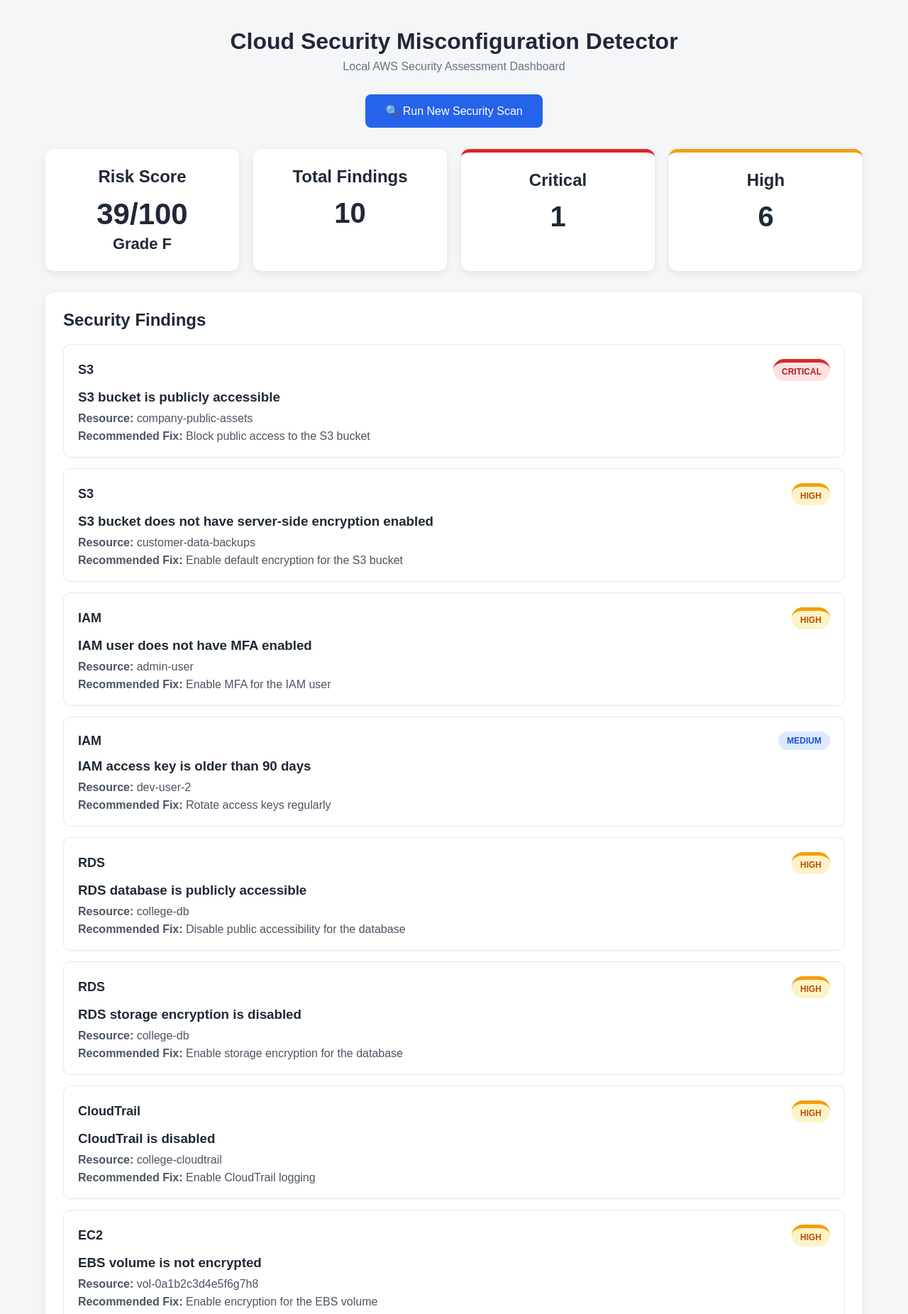
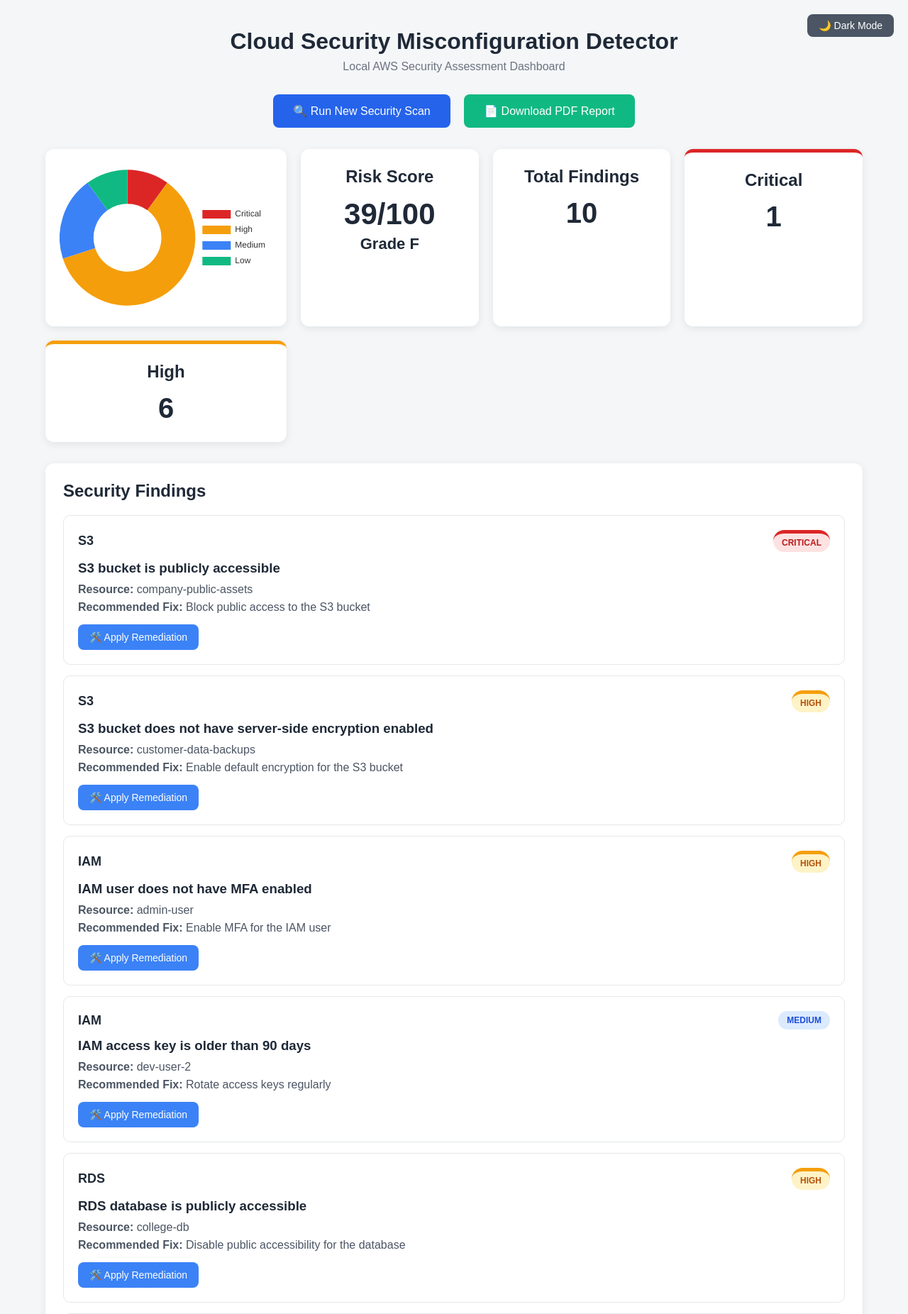
Before and after one commit to parth4494871/cloud-misconfiguration, a Flask app: page / in a window 1280 px wide. Shown: the top 1852 px of the page at 71% size. Run offline with Flask 3, Linux system fonts and the light colour scheme; data comes from the database, SQL or seed files in the repository; both versions use the stored data as it was after the commit.

Commit message:
Updatyed

```diff
--- a/app.py
+++ b/app.py
@@ -1,4 +1,4 @@
-from flask import Flask, render_template, jsonify, request
+from flask import Flask, render_template, jsonify, request, send_file
 from datetime import datetime
 import sqlite3
 import json
@@ -8,8 +8,11 @@
 from scanners.sg_scanner import scan_security_groups
 from scanners.rds_scanner import scan_rds
 from scanners.cloudtrail_scanner import scan_cloudtrail
+from scanners.ec2_scanner import scan_ec2
+from scanners.lambda_scanner import scan_lambda
 from risk_engine import calculate_risk
 from database import init_db, save_scan, get_scan_history
+from report_generator import generate_pdf_report
 
 app = Flask(__name__)
 init_db()
@@ -46,6 +49,12 @@
 
         cloudtrail_findings = scan_cloudtrail()
         all_findings.extend(cloudtrail_findings)
+
+        ec2_findings = scan_ec2()
+        all_findings.extend(ec2_findings)
+
+        lambda_findings = scan_lambda()
+        all_findings.extend(lambda_findings)
 
         # Calculate risk
         score, grade = calculate_risk(all_findings)
@@ -100,5 +109,27 @@
 
     return jsonify(history)
 
+@app.route('/api/report/<int:scan_id>', methods=['GET'])
+def download_report(scan_id):
+    """Download PDF report for a scan"""
+    history = get_scan_history()
+    scan = next((s for s in history if s['id'] == scan_id), None)
+
+    if not scan:
+        return jsonify({'error': 'Scan not found'}), 404
+
+    scan_data = scan.copy()
+    if isinstance(scan_data['findings'], str):
+        scan_data['findings'] = json.loads(scan_data['findings'])
+
+    pdf_buffer = generate_pdf_report(scan_data)
+
+    return send_file(
+        pdf_buffer,
+        as_attachment=True,
+        download_name=f"security_report_{scan_id}.pdf",
+        mimetype="application/pdf"
+    )
+
 if __name__ == '__main__':
     app.run(debug=True, port=5000)
--- a/static/dashboard.js
+++ b/static/dashboard.js
@@ -30,3 +30,39 @@
         }
     }
 }
+
+// --- NEW FEATURES JS ---
+
+function toggleTheme() {
+    document.body.classList.toggle('dark-mode');
+    const btn = document.getElementById('themeToggle');
+    if (document.body.classList.contains('dark-mode')) {
+        btn.innerText = '☀️ Light Mode';
+        localStorage.setItem('theme', 'dark');
+    } else {
+        btn.innerText = '🌙 Dark Mode';
+        localStorage.setItem('theme', 'light');
+    }
+    // Simple reload to update chart labels color
+    if (document.getElementById('severityChart')) {
+        window.location.reload();
+    }
+}
+
+// Check saved theme on load
+if (localStorage.getItem('theme') === 'dark') {
+    document.body.classList.add('dark-mode');
+    const btn = document.getElementById('themeToggle');
+    if (btn) btn.innerText = '☀️ Light Mode';
+}
+
+function fixIssue(buttonElement) {
+    buttonElement.innerText = "⏳ Applying...";
+    buttonElement.style.backgroundColor = "#fbbf24";
+
+    setTimeout(() => {
+        buttonElement.innerText = "✅ Remediated!";
+        buttonElement.style.backgroundColor = "#10b981";
+        buttonElement.disabled = true;
+    }, 1500);
+}
--- a/static/style.css
+++ b/static/style.css
@@ -180,3 +180,75 @@
         grid-template-columns: 1fr;
     }
 }
+
+/* --- NEW FEATURES CSS --- */
+.chart-container {
+    background: white;
+    padding: 20px;
+    border-radius: 12px;
+    box-shadow: 0 3px 12px rgba(0, 0, 0, 0.08);
+    display: flex;
+    justify-content: center;
+    align-items: center;
+    height: 250px;
+}
+
+.report-btn {
+    background: #10b981;
+    color: white;
+    text-decoration: none;
+    padding: 14px 28px;
+    border-radius: 8px;
+    font-size: 16px;
+    margin-left: 15px;
+    display: inline-block;
+}
+.report-btn:hover {
+    opacity: 0.9;
+}
+
+.theme-btn {
+    position: absolute;
+    top: 20px;
+    right: 20px;
+    background: #4b5563;
+    padding: 8px 16px;
+    font-size: 14px;
+}
+
+.fix-btn {
+    background: #3b82f6;
+    padding: 10px 16px;
+    font-size: 14px;
+    margin-top: 15px;
+    transition: background 0.3s;
+}
+
+/* Dark Mode */
+body.dark-mode {
+    background: #111827;
+    color: #f9fafb;
+}
+body.dark-mode .score-card,
+body.dark-mode .stat-card,
+body.dark-mode .findings,
+body.dark-mode .welcome,
+body.dark-mode .chart-container {
+    background: #1f2937;
+    color: #f9fafb;
+    box-shadow: 0 4px 15px rgba(0,0,0,0.4);
+}
+body.dark-mode .finding {
+    border-color: #374151;
+}
+body.dark-mode table,
+body.dark-mode th,
+body.dark-mode td {
+    color: #f9fafb;
+}
+body.dark-mode header p {
+    color: #9ca3af;
+}
+body.dark-mode .finding p {
+    color: #d1d5db;
+}
--- a/templates/index.html
+++ b/templates/index.html
@@ -11,7 +11,7 @@
 
     <link rel="stylesheet"
           href="{{ url_for('static', filename='style.css') }}">
-
+    <script src="https://cdn.jsdelivr.net/npm/chart.js"></script>
 </head>
 
 
@@ -23,7 +23,7 @@
     <!-- HEADER -->
 
     <header>
-
+        <button id="themeToggle" onclick="toggleTheme()" class="theme-btn">🌙 Dark Mode</button>
         <h1>
             Cloud Security Misconfiguration Detector
         </h1>
@@ -40,10 +40,12 @@
     <section class="scan-section">
 
         <button id="scanButton" onclick="runScan()">
+            🔍 Run New Security Scan
+        </button>
 
-            🔍 Run New Security Scan
-
-        </button>
+        {% if latest_scan %}
+        <a href="/api/report/{{ latest_scan.id }}" class="report-btn" target="_blank">📄 Download PDF Report</a>
+        {% endif %}
 
     </section>
 
@@ -54,6 +56,9 @@
 
     <section class="summary">
 
+        <div class="chart-container">
+            <canvas id="severityChart"></canvas>
+        </div>
 
         <!-- SCORE -->
 
@@ -189,15 +194,13 @@
 
 
             <p>
-
                 <strong>
                     Recommended Fix:
                 </strong>
-
                 {{ finding.remediation }}
-
             </p>
 
+            <button class="fix-btn" onclick="fixIssue(this)">🛠️ Apply Remediation</button>
 
         </div>
 
@@ -233,7 +236,38 @@
 
     {% endif %}
 
-
+    {% if latest_scan %}
+    <script>
+    document.addEventListener('DOMContentLoaded', function() {
+        const ctx = document.getElementById('severityChart');
+        if (ctx) {
+            new Chart(ctx, {
+                type: 'doughnut',
+                data: {
+                    labels: ['Critical', 'High', 'Medium', 'Low'],
+                    datasets: [{
+                        data: [
+                            {{ latest_scan.findings|selectattr("severity", "equalto", "CRITICAL")|list|length }},
+                            {{ latest_scan.findings|selectattr("severity", "equalto", "HIGH")|list|length }},
+                            {{ latest_scan.findings|selectattr("severity", "equalto", "MEDIUM")|list|length }},
+                            {{ latest_scan.findings|selectattr("severity", "equalto", "LOW")|list|length }}
+                        ],
+                        backgroundColor: ['#dc2626', '#f59e0b', '#3b82f6', '#10b981'],
+                        borderWidth: 0
+                    }]
+                },
+                options: {
+                    responsive: true,
+                    maintainAspectRatio: false,
+                    plugins: {
+                        legend: { position: 'right', labels: { color: document.body.classList.contains('dark-mode') ? '#fff' : '#333' } }
+                    }
+                }
+            });
+        }
+    });
+    </script>
+    {% endif %}
 
     <!-- SCAN HISTORY -->
 
```
Also changed, not shown: report_generator.py (+39 -0 lines), scanners/ec2_scanner.py (added, +34 -0 lines), scanners/iam_scanner.py (+16 -37 lines), scanners/lambda_scanner.py (added, +27 -0 lines), scanners/s3_scanner.py (+16 -48 lines), scans.db.
